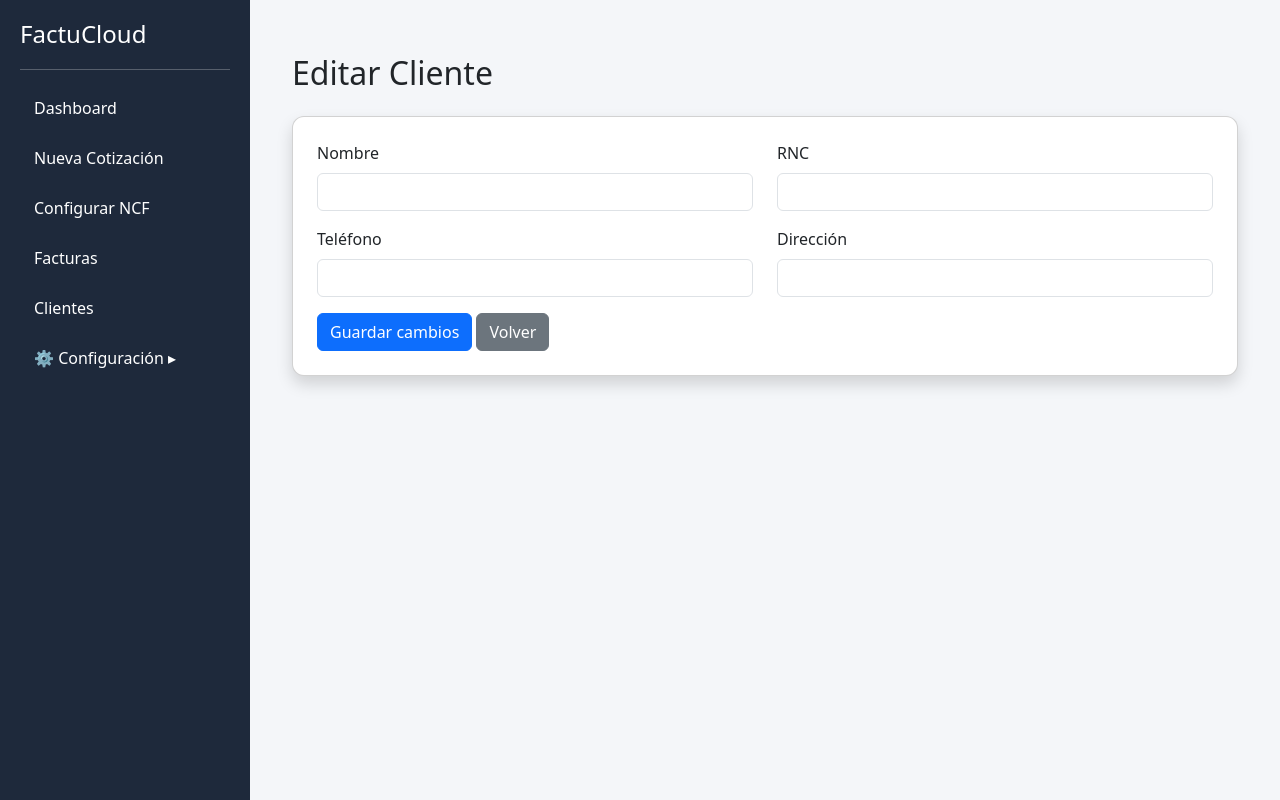
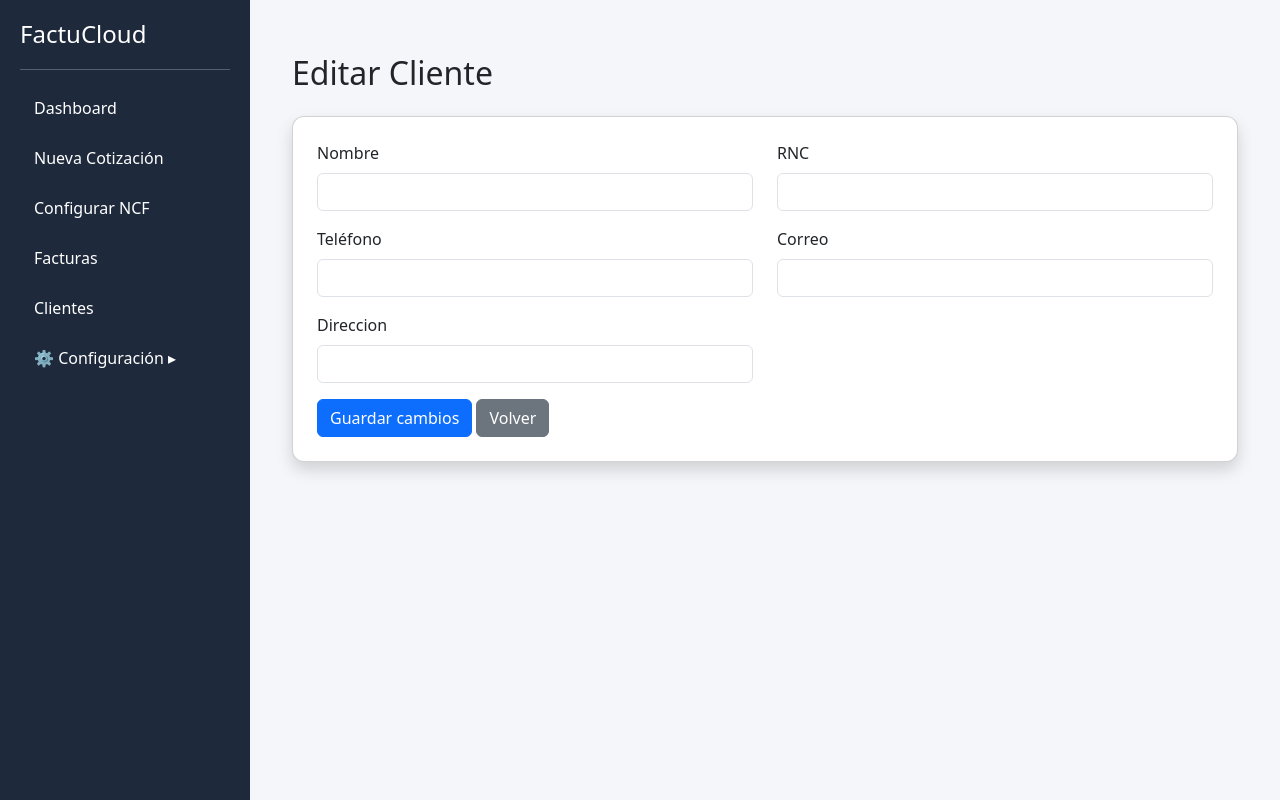
Before and after one commit to william100406/app_cotizacion, a Flask app: page /editar_cliente/1 in a window 1280 px wide. Run offline with Flask 3, Linux system fonts and the light colour scheme; a user stored in the database is signed in; data that the repository does not hold is empty.

Commit message:
mas cambios

```diff
--- a/app.py
+++ b/app.py
@@ -435,9 +435,12 @@ def nueva_cotizacion():
         cliente = request.form["cliente"]
         rnc = request.form["rnc"]
         telefono = request.form["telefono"]
-        if not telefono.isdigit():
+
+        telefono_limpio= telefono.replace("-","").replace(" ", "").replace("(", "").replace(")", "")
+        if not telefono_limpio.isdigit():
             flash("El teléfono debe contener solo números", "danger")
-            return render_template("nueva_cotizacion.html", data=request.form)
+            return render_template("nueva_cotizacion.html", data=request.form.to_dict(),clientes=clientes,
+                servicios=servicios)
         correo = request.form["correo"]
 
         subtotal = float(request.form["subtotal"])
@@ -1095,7 +1098,7 @@ def buscar_clientes():
     return {"clientes": resultados}
 
 
-@app.route("/eliminar_cliente/<int:id>")
+@app.route("/eliminar_cliente/<int:id>", methods=["POST"])
 def eliminar_cliente(id):
 
     conn = get_db()
@@ -1125,16 +1128,17 @@ def editar_cliente(id):
 
     if request.method == "POST":
 
-        cliente = request.form["cliente"]
+        nombre = request.form["nombre"]
         rnc = request.form["rnc"]
         telefono = request.form["telefono"]
         correo = request.form["correo"]
+        direccion = request.form ["direccion"]
 
         conn.execute("""
         UPDATE clientes
-        SET nombre=?, rnc=?, telefono=?, direccion=?
+        SET nombre=?, rnc=?, telefono=?, correo=?, direccion=?
         WHERE id=?
-        """, (cliente, rnc, telefono, correo,id))
+        """, (nombre, rnc, telefono, correo,direccion, id))
 
         conn.commit()
         conn.close()
@@ -1174,8 +1178,9 @@ def arreglar_db():
 
     return "Base de datos actualizada correctamente"
 
-@app.route("/eliminar_cotizacion/<int:id>")
+@app.route("/eliminar_cotizacion/<int:id>",methods=["POST"])
 def eliminar_cotizacion(id):
+
     db.eliminar_cotizacion_db(id)
     return redirect(url_for("index"))
 
--- a/templates/editar_cliente.html
+++ b/templates/editar_cliente.html
@@ -24,11 +24,17 @@
 
 <div class="col-md-6 mb-3">
 <label class="form-label">Teléfono</label>
-<input type="number" name="telefono" class="form-control" value="{{ cliente['telefono'] }}">
+<input type="tel" pattern="[0-9+\-\s()]+"
+name="telefono" class="form-control" value="{{ cliente['telefono'] }}">
 </div>
 
 <div class="col-md-6 mb-3">
-<label class="form-label">Dirección</label>
+<label class="form-label">Correo</label>
+<input type="text" name="correo" class="form-control" value="{{ cliente['correo'] }}">
+</div>
+
+<div class="col-md-6 mb-3">
+<label class="form-label">Direccion</label>
 <input type="text" name="direccion" class="form-control" value="{{ cliente['direccion'] }}">
 </div>
 
```
Also changed, not shown: templates/clientes.html (+25 -1 lines), templates/nueva_cotizacion.html (+4 -3 lines), database.db.
